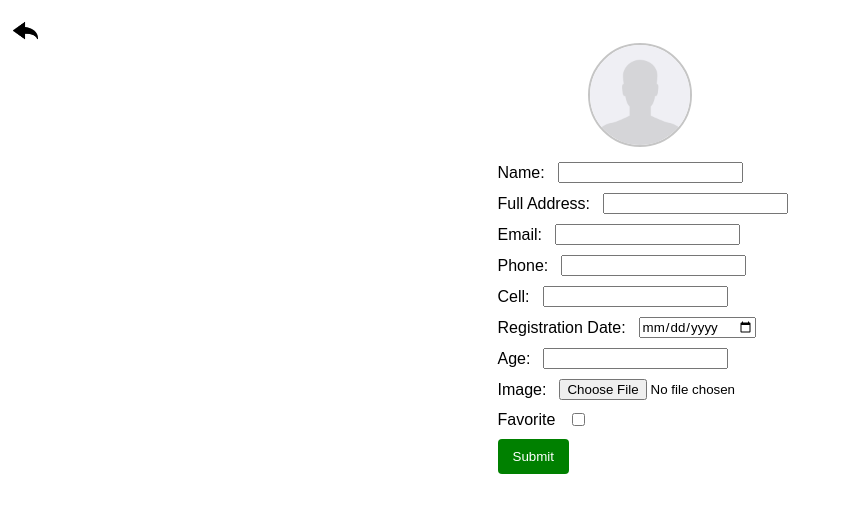
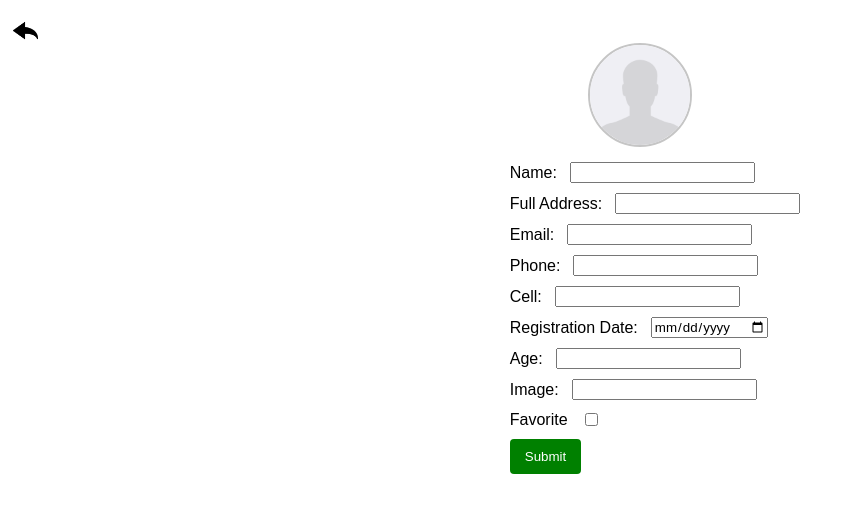
Before and after one commit to orBruhim/contacts-or-bruchim, an Angular app: page /add in a window 1280 px wide. Shown: the top 512 px of the page, without its empty margins (0-850 px from the left). Built offline with nearby package versions, Linux system fonts and the light colour scheme; data requests are answered from the project's data file.

Commit message:
add image selection

```diff
--- a/src/app/edit-add-contact/edit-add-contact.component.html
+++ b/src/app/edit-add-contact/edit-add-contact.component.html
@@ -64,7 +64,7 @@
         </div>
         <div class="form-group">
             <label>Image:</label>
-            <input type="file" (change)="onFileSelected($event)" accept="image/*">
+            <input type="text" formControlName="image">
         </div>
         <div class="form-group checkbox-group">
             <label>Favorite</label>
```
